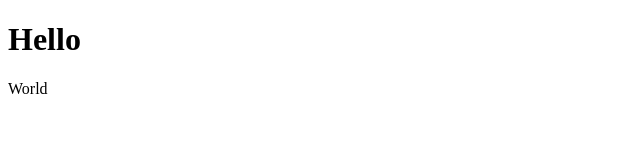
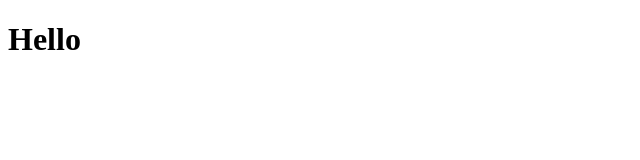
Before and after one commit to AnnaSilang/goit-markup-hw-01, a plain HTML site: page index.html in a window 1280 px wide. Shown: the full height of the page, 0-640 px from the left. Drawn offline with Linux system fonts and the light colour scheme.

Commit message:
delete world

```diff
--- a/index.html
+++ b/index.html
@@ -8,7 +8,6 @@
 </head>
 <body>
     <h1>Hello</h1>
-    <p> World
-    </p>
+
 </body>
 </html>
```
